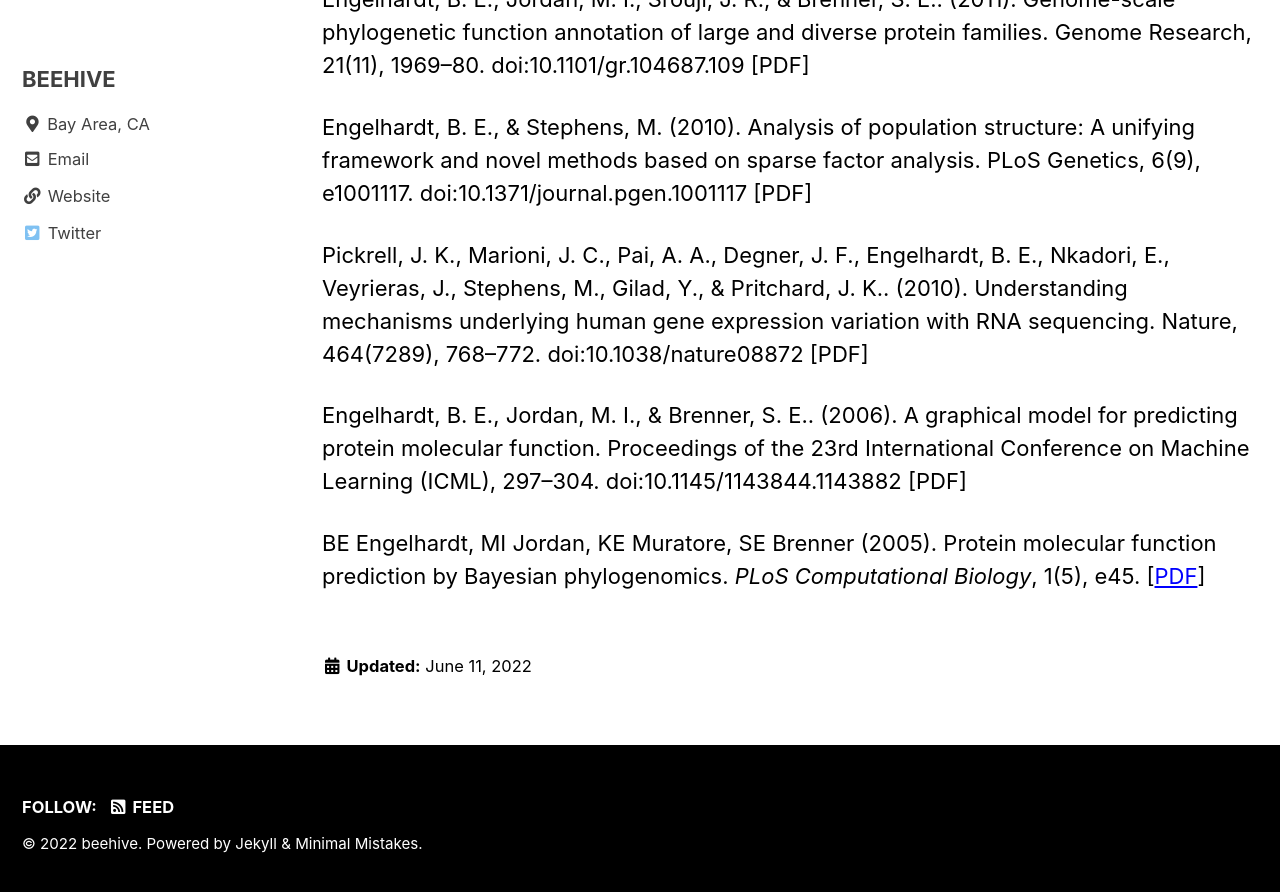
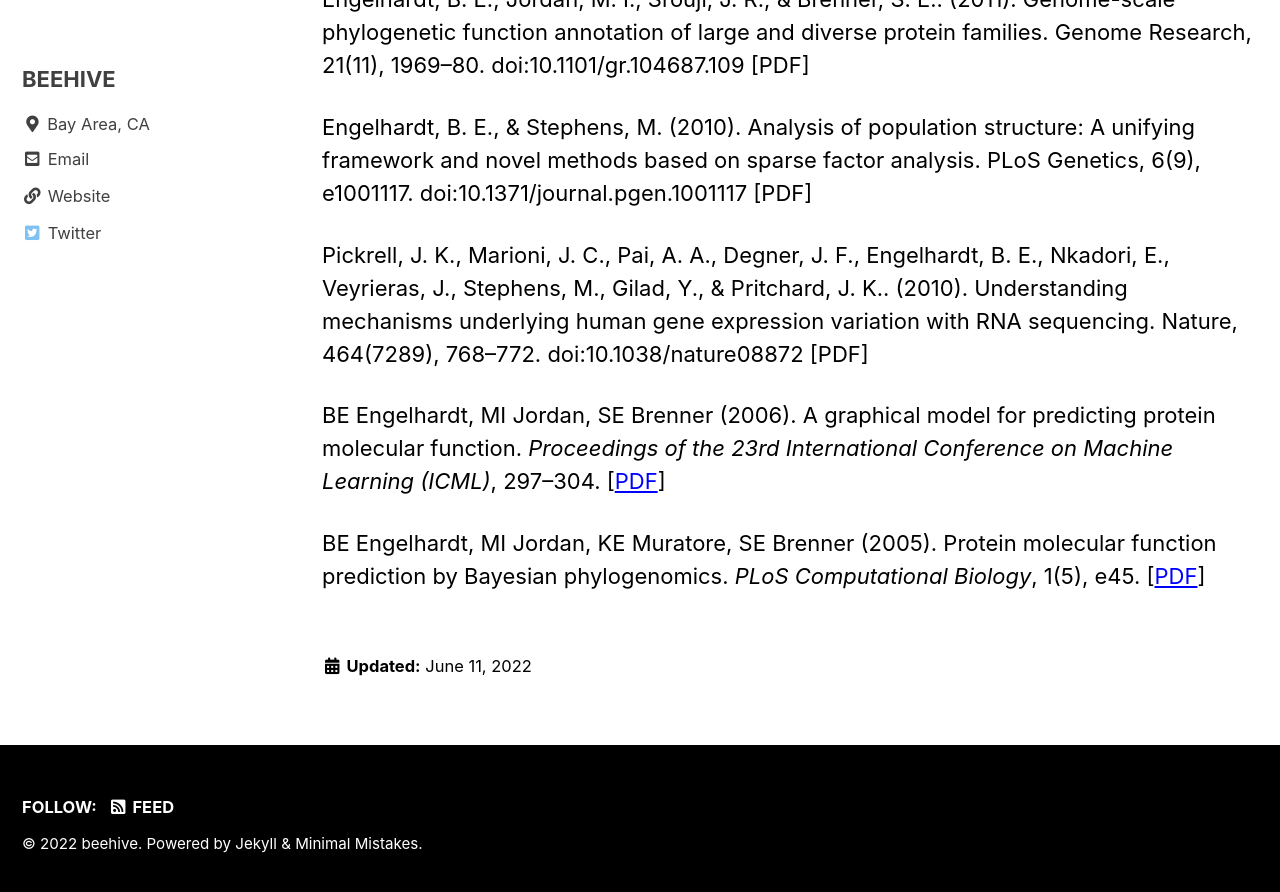
Before and after one commit to stanfordbeehive/stanfordbeehive.github.io, a Jekyll site: the page built from _pages/publications.md, in a window 1280 px wide and 900 px high, scrolled down 9027 px. Shown: the top 892 px of the window. Built offline with Jekyll 4.4.1, drawn with Linux system fonts in a browser that asks for light colours; cached includes are drawn as plain includes.

Commit message:
Update publications.md

```diff
--- a/_pages/publications.md
+++ b/_pages/publications.md
@@ -205,8 +205,8 @@ Engelhardt, B. E., & Stephens, M. (2010). Analysis of population structure: A un
 Pickrell, J. K., Marioni, J. C., Pai, A. A., Degner, J. F., Engelhardt, B. E., Nkadori, E., Veyrieras, J., Stephens, M., Gilad, Y., & Pritchard, J. K.. (2010). Understanding mechanisms underlying human gene expression variation with RNA sequencing. Nature, 464(7289), 768–772. doi:10.1038/nature08872
 [PDF]
 
-Engelhardt, B. E., Jordan, M. I., & Brenner, S. E.. (2006). A graphical model for predicting protein molecular function. Proceedings of the 23rd International Conference on Machine Learning (ICML), 297–304. doi:10.1145/1143844.1143882
-[PDF]
+BE Engelhardt, MI Jordan, SE Brenner (2006). A graphical model for predicting protein molecular function. *Proceedings of the 23rd International Conference on Machine Learning (ICML)*, 297–304.
+[[PDF](10.1145/1143844.1143882)]
 
 BE Engelhardt, MI Jordan, KE Muratore, SE Brenner (2005). Protein molecular function prediction by Bayesian phylogenomics. *PLoS Computational Biology*, 1(5), e45.
-[[PDF](doi:10.1371/journal.pcbi.0010045)]
+[[PDF](10.1371/journal.pcbi.0010045)]
```
